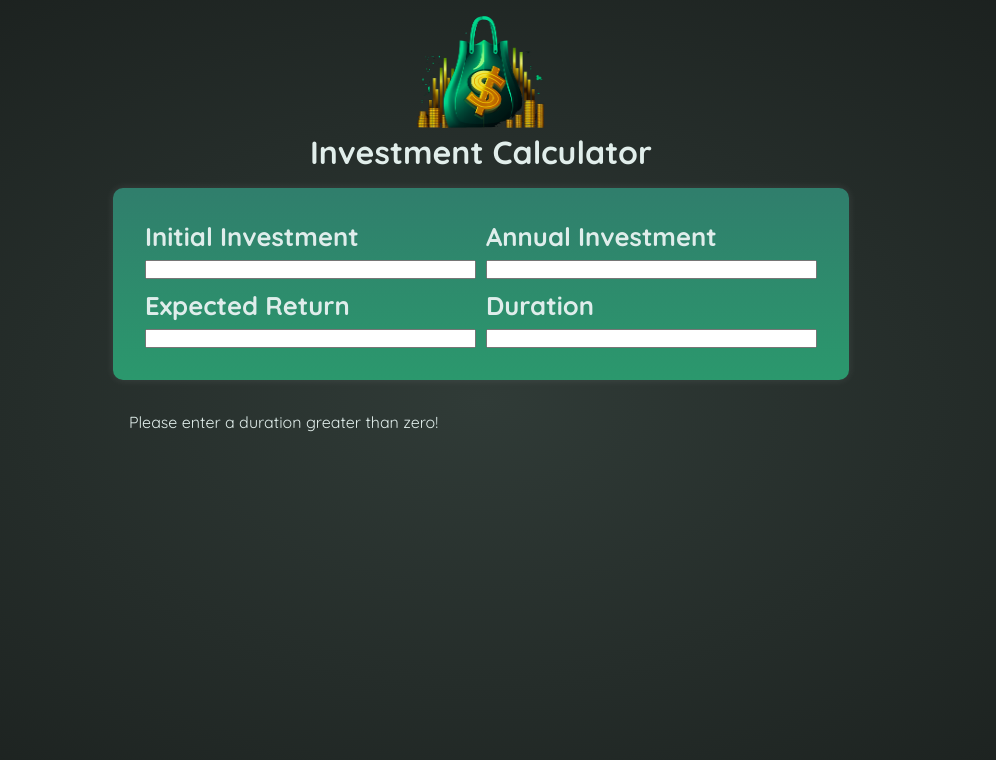
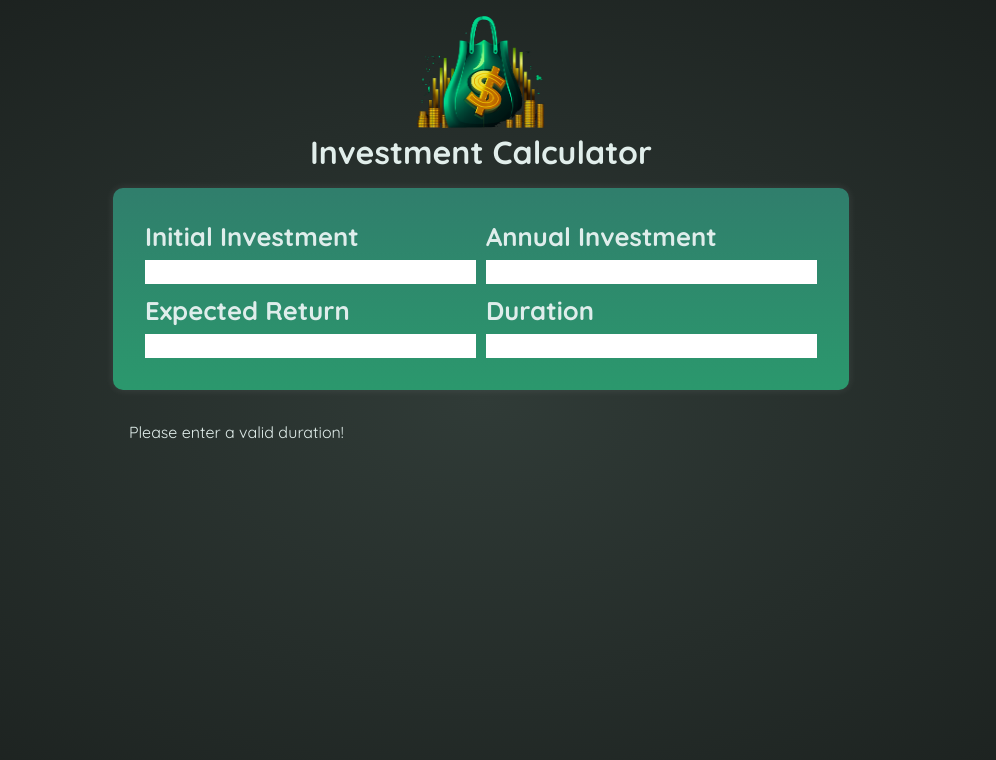
Before and after one commit to pantpad/investment-challenge, a React (Vite) app: page / in a window 1280 px wide. Shown: the top 760 px of the page, without its empty margins (159-1155 px from the left). Built offline with nearby package versions, Linux system fonts and the light colour scheme.

Commit message:
Improve style for each input

```diff
--- a/src/components/InvestmentInputs/InvestmentInputs.css
+++ b/src/components/InvestmentInputs/InvestmentInputs.css
@@ -30,4 +30,26 @@
 
 .input input {
   width: 100%;
+  padding: 0.33em;
+  outline: none;
+  border: none;
 }
+
+.input input:is(:active, :hover):is(:valid) {
+  outline: 1px solid rgba(0, 255, 0, 0.6);
+  box-shadow: 0 0 0.25rem rgba(10, 255, 35, 0.6);
+}
+
+.input input:is(:active, :hover):is(:invalid) {
+  outline: 1px solid red;
+  box-shadow: 0 0 0.25rem rgba(255, 10, 35, 0.6);
+}
+
+/*Remove Inputs up and down arrows*/
+input[type="number"]::-webkit-inner-spin-button {
+  display: none;
+}
+
+input[type="number"] {
+  -moz-appearance: textfield;
+}
--- a/src/components/InvestmentInputs/InvestmentInputs.jsx
+++ b/src/components/InvestmentInputs/InvestmentInputs.jsx
@@ -13,6 +13,7 @@ export default function InvestmentInputs({ inputsData, handleInputChange }) {
               id="initial-investment"
               min={0}
               onChange={(e) => handleInputChange(e)}
+              required
             />
           </div>
           <div className="input">
@@ -23,6 +24,7 @@ export default function InvestmentInputs({ inputsData, handleInputChange }) {
               id="annual-investment"
               min={0}
               onChange={(e) => handleInputChange(e)}
+              required
             />
           </div>
           <div className="input">
@@ -32,6 +34,7 @@ export default function InvestmentInputs({ inputsData, handleInputChange }) {
               name="expectedReturn"
               id="expected-return"
               onChange={(e) => handleInputChange(e)}
+              required
             />
           </div>
           <div className="input">
@@ -43,6 +46,7 @@ export default function InvestmentInputs({ inputsData, handleInputChange }) {
               min={0}
               max={30}
               onChange={(e) => handleInputChange(e)}
+              required
             />
           </div>
         </div>
--- a/src/components/InvestmentTable/InvestmentTable.jsx
+++ b/src/components/InvestmentTable/InvestmentTable.jsx
@@ -11,8 +11,8 @@ export default function InvestmentTable({ inputsData }) {
   return (
     <>
       <div className="table-container">
-        {investmentResults.length < 1 ? (
-          <p>Please enter a duration greater than zero!</p>
+        {investmentResults.length < 1 || investmentResults.length > 30 ? (
+          <p>Please enter a valid duration!</p>
         ) : (
           <table>
             <caption>Calculated Investment</caption>
```
